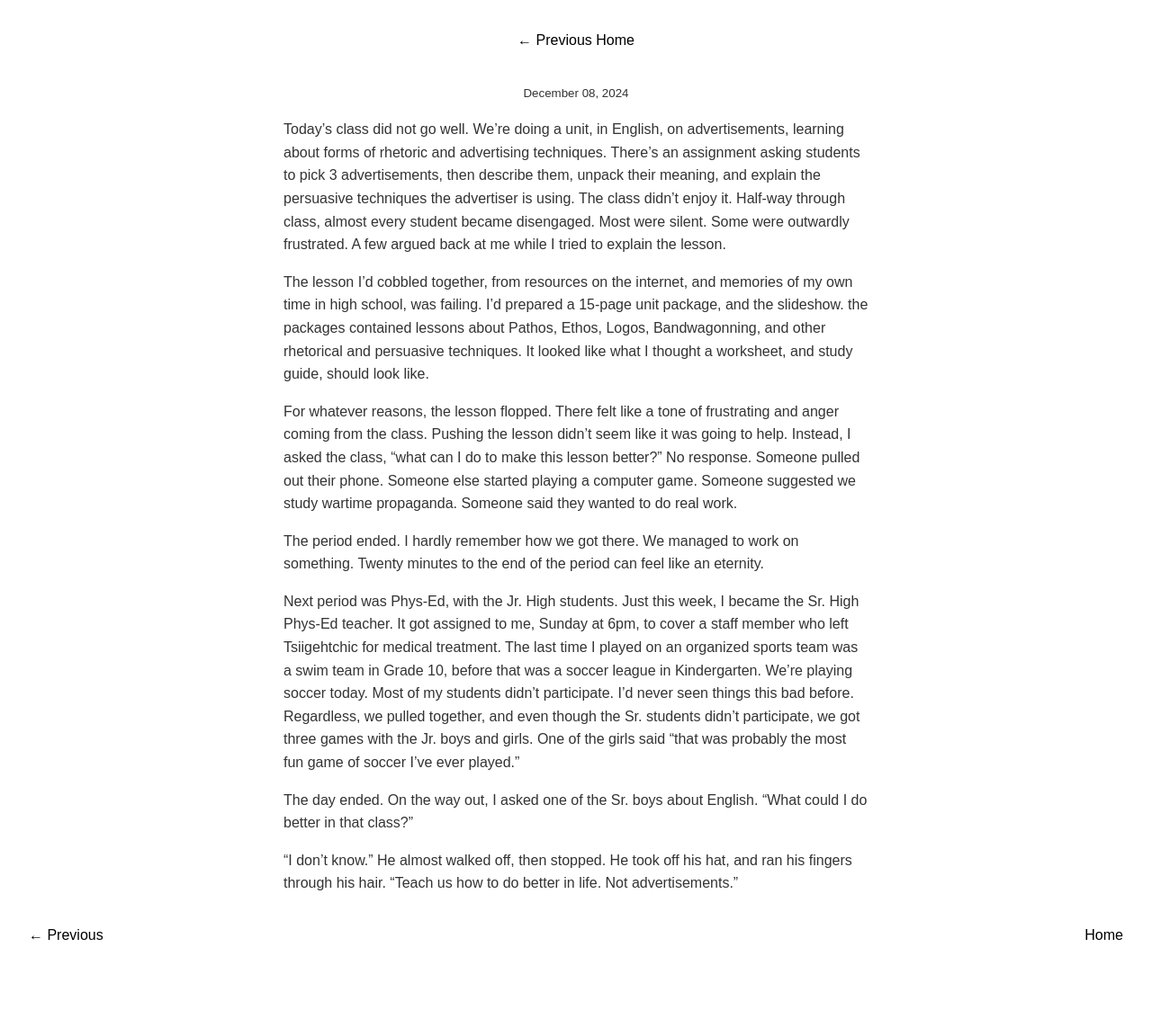
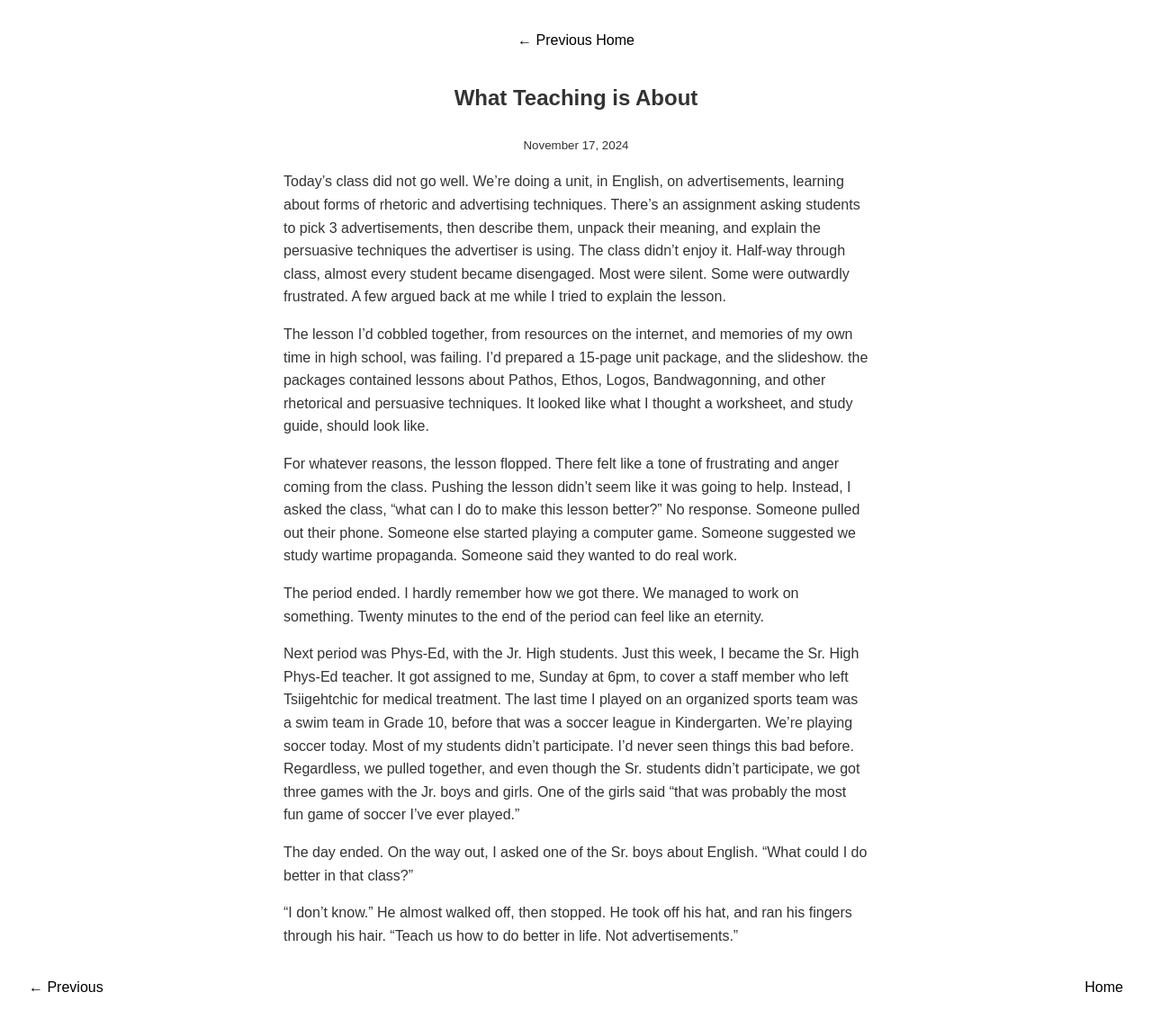
Before and after one commit to lkirk121/lkirk121.github.io, a Jekyll site: the page built from _posts/2024-11-17-What-is-teaching-about.md, in a window 1280 px wide. Shown: the whole page at 90% size. Built offline with Jekyll 4.4.1, drawn with Linux system fonts in a browser that asks for light colours; our own code applies the rules of GitHub Pages for plain Markdown files; before the commit the page ends 1085 px from its top, so only the background shows below that; some of the changed lines change nothing that is shown.

Commit message:
Update 2024-11-17-What-is-teaching-about.md

```diff
--- a/_posts/2024-11-17-What-is-teaching-about.md
+++ b/_posts/2024-11-17-What-is-teaching-about.md
@@ -1,6 +1,6 @@
 ---
 layout: post
-title "What Teaching is About"
+title: "What Teaching is About"
 ---
 
 Today's class did not go well. We're doing a unit, in English, on advertisements, learning about forms of rhetoric and advertising techniques. There's an assignment asking students to pick 3 advertisements, then describe them, unpack their meaning, and explain the persuasive techniques the advertiser is using. The class didn't enjoy it. Half-way through class, almost every student became disengaged. Most were silent. Some were outwardly frustrated. A few argued back at me while I tried to explain the lesson.
```
